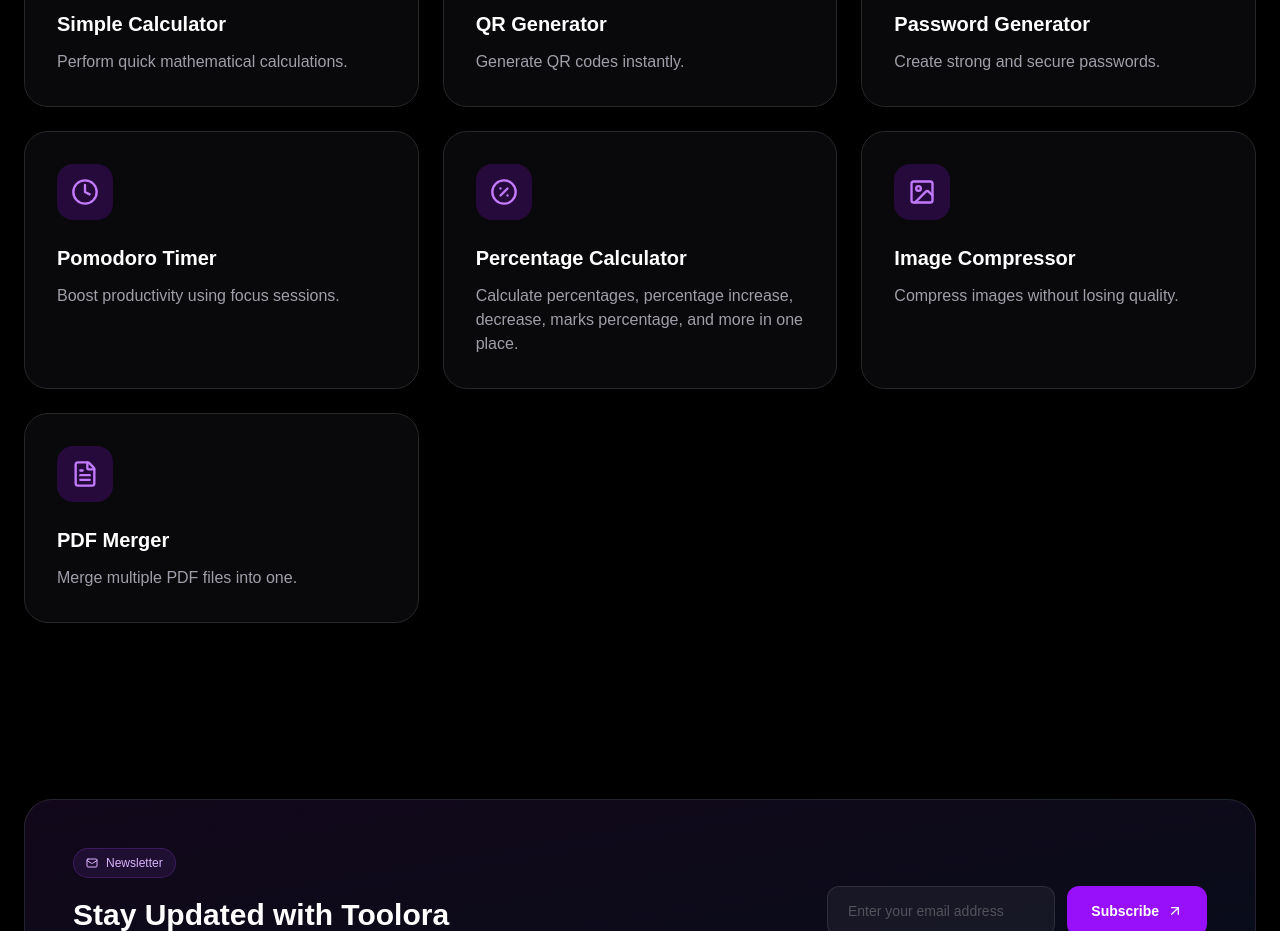
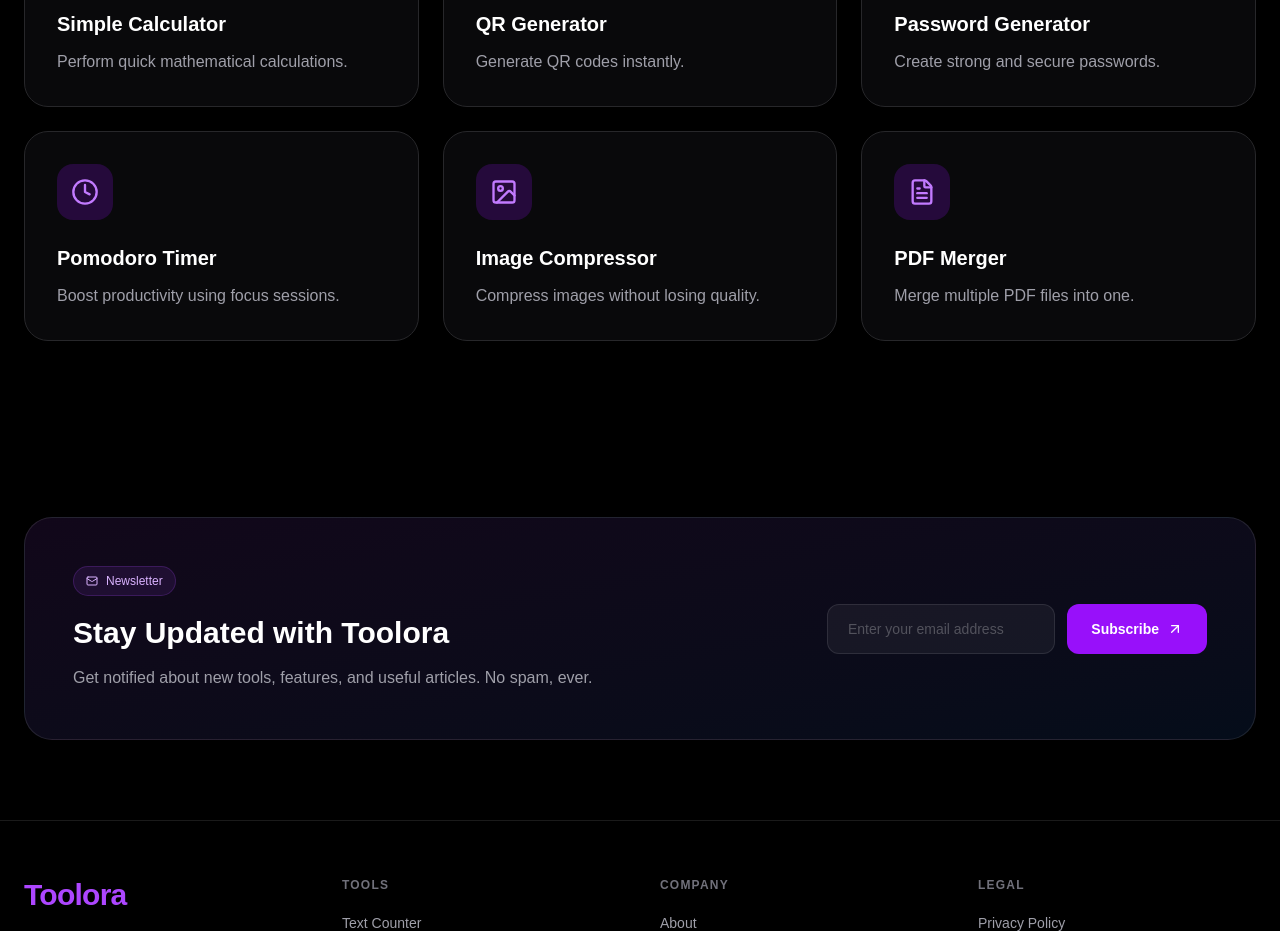
Before and after one commit to srashti-02/toolora, a Next.js app: page / in a window 1280 px wide. Shown: the part 1200-2131 px from the top of the page. Built offline with nearby package versions, Linux system fonts and the light colour scheme.

Commit message:
Remove Percentage calcultor tool from main page

```diff
--- a/app/page.tsx
+++ b/app/page.tsx
@@ -6,7 +6,7 @@
   QrCode,
   Lock,
   Clock,
-  PercentCircle,
+
 } from "lucide-react";
 
 const tools = [
@@ -34,13 +34,7 @@
     href: "/tools/pomodoro-timer",
     icon: Clock,
   },
-  {
-  title: "Percentage Calculator",
-  description:
-    "Calculate percentages, percentage increase, decrease, marks percentage, and more in one place.",
-  href: "/tools/percentage-calculator",
-  icon: PercentCircle,
-},
+
   {
     title: "Image Compressor",
     description: "Compress images without losing quality.",
```
